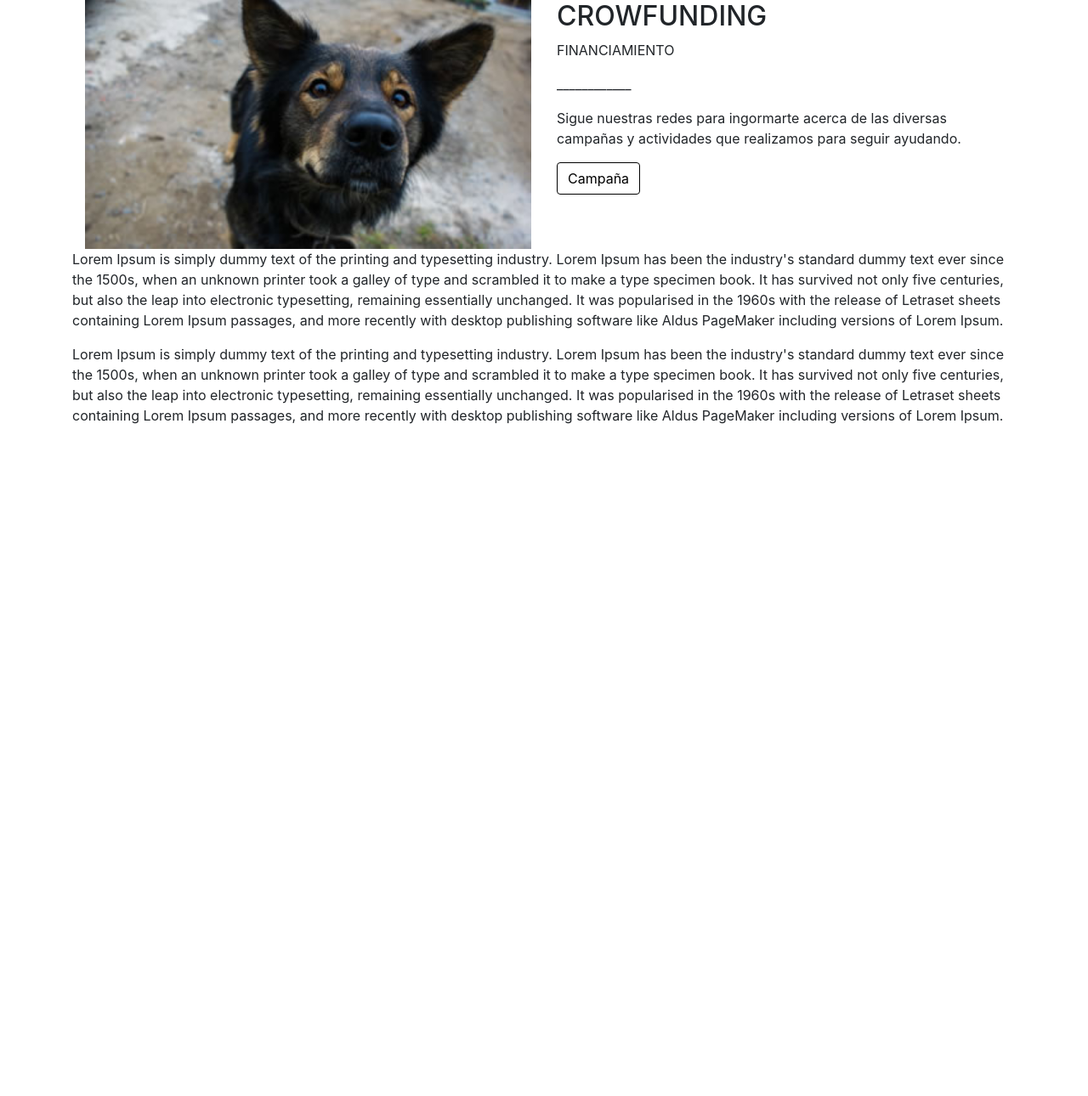
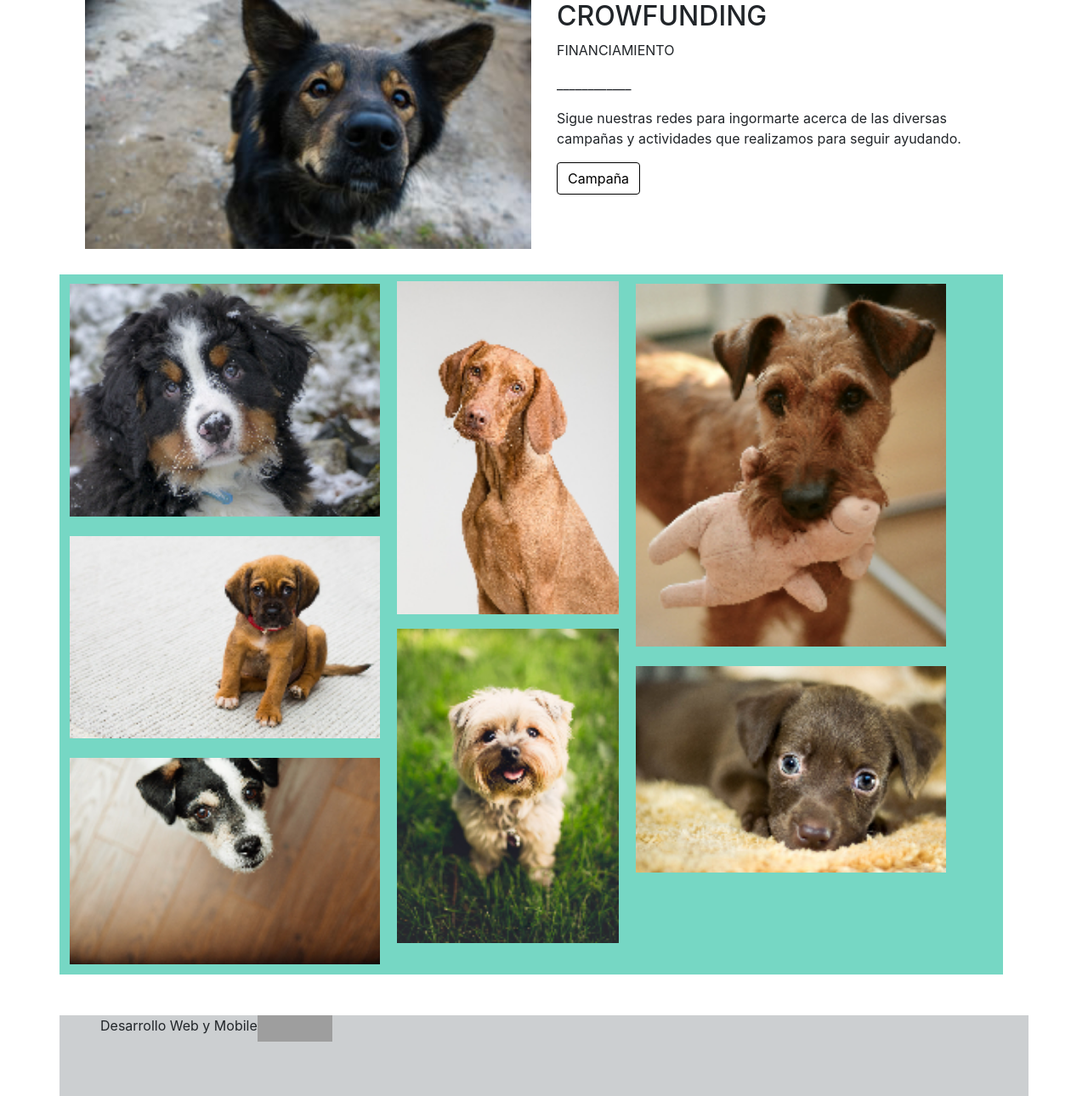
Before and after one commit to ErnestoCb/my-first-blog, a Django app: page / in a window 1280 px wide. Shown: the part 1075-2365 px from the top of the page at 85% size. Before the commit the page ends 1574 px from the top, so only its background shows below. Run offline with Django 3.2, Linux system fonts and the light colour scheme; some libraries are stand-ins or nearby versions; grey boxes are pictures that could not be loaded.

Commit message:
version con modal malo

```diff
--- a/misPerris/static/css/style.css
+++ b/misPerris/static/css/style.css
@@ -33,6 +33,43 @@
 .desaparece{
 }
 
+.fotitos
+{
+	float: left;
+	width: 35%;
+	text-align: center;
+}
+
+.wrap {
+    float: left;
+	width: 35%;
+	text-align: center;
+}
+
+.gallery{
+    display: flex;
+    flex-wrap: wrap;
+    width: 100%;
+	max-height: 960px;
+}
+
+.gallery img{
+	padding: 3%;
+	width: 100%;
+	max-width: 500px;
+	max-height: 450px;
+}
+
+#columnita{
+    width: 25%;
+}
+
+footer
+{
+	margin-top:3em;
+	background-color: #cccfd1;
+	padding-bottom: 3em
+}
 
 @media only screen and (max-width: 700px) {
     .listaU{
--- /dev/null
+++ b/misPerris/static/js/misPerrisJs.js
@@ -0,0 +1,28 @@
+console.log("tulita");
+
+
+$('.modalUp').click(function(){
+
+	$('#perrite').html("<img  class='fotitos' src='"+$(this).children().attr("src").replace("_tn","")+"'/>");
+	var nombre = $(this).children().attr("src").replace("img/rescatados/","");
+	$('#perriteName').html("Nombre: " + nombre.replace("_tn.jpg",""));
+	console.log(nombre);
+	if(nombre === 'Oso_tn.jpg'){
+		$('#breveResena').html("Este perrito es muy bonito y super calmado, por lo que es perfecto para niños. Es muy jugueton durante todo el dia y cuenta con un largo pelaje.");
+	}else if(nombre === 'Maya_tn.jpg'){
+		$('#breveResena').html("Este perrito es demasiado tierno, pero te seguira a donde vayas. Perro perfecto de compañia para adultos mayores o personas que necesitan un compañero.");
+	}else if(nombre === 'Wifi_tn.jpg'){
+		$('#breveResena').html("Este perrito es un travieso y nunca parara de jugar. Solo busca recibir y dar amor mediante juegos.");
+	}else if(nombre === 'Chocolate_tn.jpg'){
+		$('#breveResena').html("Este gran y elegante perro es perfecto para ser el proximo guardian de tu hogar, un temperamento perfecto para estar cerca de niños y para cuidar la casa. Perro de tamaño grande.");
+	}else if(nombre === 'Pexel_tn.jpg'){
+		$('#breveResena').html("Este pequeñin es un jugueton por naturaleza, ya que puede correr todo el dia sin parar. Este chico alegrara tus salidas a los parques y a toda tu familia. Pelaje enorme.");
+	}else if(nombre === 'Bigotes_tn.jpg'){
+		$('#breveResena').html("Este muchacho es demasiado timido, leal y jugador. No te dejes engañar por su tamaño, ya que no dañaria ni ha una mosca.");
+	}else if(nombre === 'Luna_tn.jpg'){
+		$('#breveResena').html("Este cachorro no tiene mas de 3 meses y necesita una familia para comenzar su vida. Tiene todas sus vacunas y listo para la insercion en tu hogar.");
+	}else{
+		$('#breveResena').html("Animal ingresado no encontrado 404 error");
+	}
+
+})
--- a/misPerris/templates/misPerris/homePerro.html
+++ b/misPerris/templates/misPerris/homePerro.html
@@ -90,14 +90,72 @@
     <!--Seccion Informacion-->
 
     <!-- GALERIA -->
-    <div class="row navbar-custom">
-
+    <div class="row navbar-custom gallery" style="margin-top: 30px">
+        <div class="wrap">
+            <a href="#" data-toggle="modal" data-target="#modal1" class="modalUp">
+                <img src="{% static 'img/rescatados/Oso_tn.jpg' %}" alt="Oso">
+            </a>
+            <a href="#" data-toggle="modal" data-target="#modal1" class="modalUp">
+                <img src="{% static 'img/rescatados/Maya_tn.jpg' %}" alt="Maya">
+            </a>
+            <a href="#" data-toggle="modal" data-target="#modal1" class="modalUp">
+                <img src="{% static 'img/rescatados/Wifi_tn.jpg' %}" alt="Wifi">
+            </a>
+        </div>
+        <div class="wrap" id="columnita">
+            <a href="#" data-toggle="modal" data-target="#modal1" class="modalUp">
+                <img src="{% static 'img/rescatados/Chocolate_tn.jpg' %}" alt="Oso">
+            </a>
+            <a href="#" data-toggle="modal" data-target="#modal1" class="modalUp">
+                <img src="{% static 'img/rescatados/Pexel_tn.jpg' %}" alt="Maya">
+            </a>
+        </div>
+        <div class="wrap">
+            <a href="#" data-toggle="modal" data-target="#modal1" class="modalUp">
+                <img src="{% static 'img/rescatados/Bigotes_tn.jpg' %}" alt="Oso">
+            </a>
+            <a href="#" data-toggle="modal" data-target="#modal1" class="modalUp">
+                <img src="{% static 'img/rescatados/Luna_tn.jpg' %}" alt="Maya">
+            </a>
+        </div>
     </div>
     <!-- GALERIA -->
 
+    <!--popup-->
+    <div class="modal" id="modal1">
+        <div class="modal-dialog">
+            <div class="modal-content">
+                <div class="modal-header">
+                    <button class="close" type="button" data-dismiss="modal">x</button>
+                    <h1 class="modal-title" id="perriteName"></h1>
+                </div>
+                <div class="modal-body">
+                    <h3 id="breveResena"></h3>
+                    <div id="perrite"></div>
+                </div>
+            </div>
+        </div>
+    </div>
+    <!--popup-->
 
-    <p>Lorem Ipsum is simply dummy text of the printing and typesetting industry. Lorem Ipsum has been the industry's standard dummy text ever since the 1500s, when an unknown printer took a galley of type and scrambled it to make a type specimen book. It has survived not only five centuries, but also the leap into electronic typesetting, remaining essentially unchanged. It was popularised in the 1960s with the release of Letraset sheets containing Lorem Ipsum passages, and more recently with desktop publishing software like Aldus PageMaker including versions of Lorem Ipsum.</p>
-    <p>Lorem Ipsum is simply dummy text of the printing and typesetting industry. Lorem Ipsum has been the industry's standard dummy text ever since the 1500s, when an unknown printer took a galley of type and scrambled it to make a type specimen book. It has survived not only five centuries, but also the leap into electronic typesetting, remaining essentially unchanged. It was popularised in the 1960s with the release of Letraset sheets containing Lorem Ipsum passages, and more recently with desktop publishing software like Aldus PageMaker including versions of Lorem Ipsum.
+    <!--formulario popup -->
+
+    <!-- formulario popup -->
 
 
+    <!--footer-->
+    <footer class="row">
+    <p style="padding-left: 3em">Desarrollo Web y Mobile</p>
+    <p>
+    <a href="http://jigsaw.w3.org/css-validator/check/referer">
+        <img style="border:0;width:88px;height:31px; text-align: right; "
+            src="http://jigsaw.w3.org/css-validator/images/vcss"
+            alt="¡CSS Válido!" />
+    </a>
+    </p>
+    </footer>
+    <!--footer-->
+
+    <script src="{% static 'js/misPerrisJs.js' %}"></script>
+
 {% endblock %}
```
